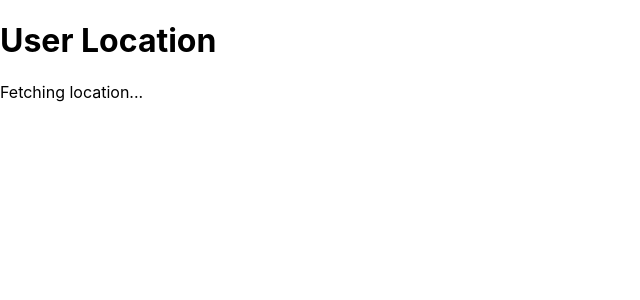
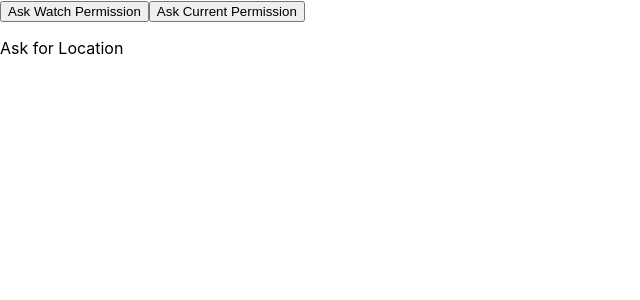
Before and after one commit to shubhamonline024/permissionsApp, a React (Create React App) app: page / in a window 1280 px wide. Shown: the top 300 px of the page, without its empty margins (0-640 px from the left). Built offline with nearby package versions, Linux system fonts and the light colour scheme; no server answers.

Commit message:
geolocation v2

```diff
--- a/src/App.js
+++ b/src/App.js
@@ -1,10 +1,10 @@
 import React from 'react'
-import GeolocationApp from './GeolocationApp'
+import Geolocation from './Geolocation'
 
 const App = () => {
   return (
     <div>
-      <GeolocationApp/>
+      <Geolocation/>
     </div>
   )
 }
--- /dev/null
+++ b/src/Geolocation.js
@@ -0,0 +1,63 @@
+import React,{useState} from 'react'
+
+const Geolocation = () => {
+    const [location, setLocation] = useState(null);
+    const [error, setError] = useState(null);
+    const [watchId,setWatchId] = useState(null);
+
+    const askWatchPermission = ()=>{
+        if(watchId){
+            navigator.geolocation.clearWatch(watchId);
+            setWatchId(null);
+        }
+        if (navigator.geolocation) {
+            const watchId = navigator.geolocation.watchPosition(
+                (position) => {
+                  setLocation({
+                    latitude: position.coords.latitude,
+                    longitude: position.coords.longitude,
+                  });
+                },
+                (error) => {
+                  setError(error.message);
+                }
+              );
+
+            setWatchId(watchId)
+        }else {
+            setError("Geolocation is not supported by this browser.");
+        }
+    }
+    const askCurrentPermission = () =>{
+        if(watchId){
+            navigator.geolocation.clearWatch(watchId);
+            setWatchId(null);
+        }
+        if(navigator.geolocation){
+            navigator.geolocation.getCurrentPosition(
+                (position) => {
+                  console.log("Latitude:", position.coords.latitude);
+                  console.log("Longitude:", position.coords.longitude);
+                },
+                (error) => {
+                  console.error("Error getting location:", error.message);
+                },
+                { enableHighAccuracy: true, timeout: 5000, maximumAge: 0 }
+            );
+        }
+        else{
+            setError("Geolocation is not supported by this browser.");
+        }
+
+    }
+  return (
+    <div>
+        <button onClick={askWatchPermission}>Ask Watch Permission</button>
+        <button onClick={askCurrentPermission}>Ask Current Permission</button>
+
+        {location ? <p>Latitude: {location.latitude}, Longitude:{location.longitude}</p>:error?<p>Error: {error}</p> : <p>Ask for Location</p>}
+    </div>
+  )
+}
+
+export default Geolocation
```
